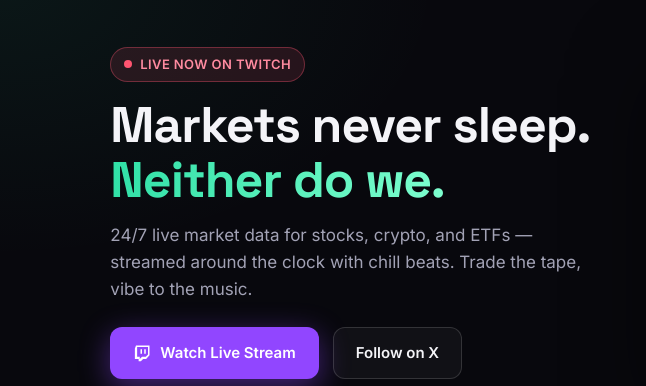
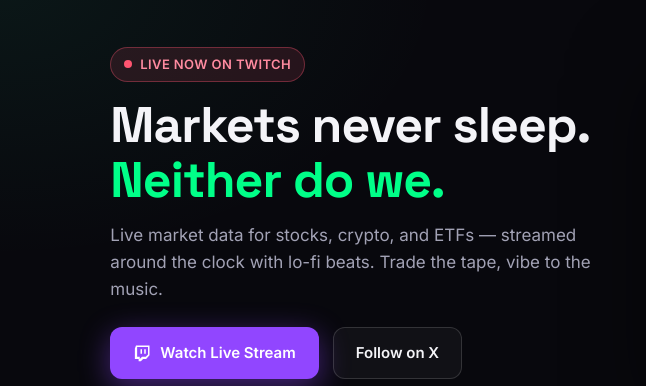
Before and after one commit to InvestorBeats/investorbeats.github.io, a plain HTML site: page index.html in a window 1280 px wide. Shown: the part 216-602 px from the top of the page, 0-646 px from the left. Drawn offline with Linux system fonts and the light colour scheme.

Commit message:
Add files via upload

```diff
--- a/index.html
+++ b/index.html
@@ -95,7 +95,7 @@
   .hero-grid{display:grid;grid-template-columns:1fr 1.05fr;gap:48px;align-items:center}
   @media(max-width:940px){.hero{min-height:0;padding:34px 0}.hero-grid{grid-template-columns:1fr;gap:30px}}
   .hero h1{font-size:clamp(32px,4.6vw,50px);font-weight:700;margin:16px 0 14px}
-  .hero h1 .grad{background:linear-gradient(100deg,#2fe0a6,#7effcf);-webkit-background-clip:text;background-clip:text;-webkit-text-fill-color:transparent}
+  .hero h1 .grad{background:linear-gradient(100deg,#00ff88,#00ff88);-webkit-background-clip:text;background-clip:text;-webkit-text-fill-color:transparent}
   .hero p.sub{font-size:17px;color:var(--muted);max-width:46ch;margin-bottom:24px}
   .hero-cta{display:flex;gap:14px;flex-wrap:wrap}
   .hero-tags{display:flex;gap:12px;margin-top:34px;flex-wrap:wrap}
@@ -214,7 +214,7 @@
     <div>
       <span class="live-badge"><span class="pulse"></span>LIVE NOW ON TWITCH</span>
       <h1>Markets never sleep.<br><span class="grad">Neither do we.</span></h1>
-      <p class="sub">24/7 live market data for stocks, crypto, and ETFs — streamed around the clock with chill beats. Trade the tape, vibe to the music.</p>
+      <p class="sub">Live market data for stocks, crypto, and ETFs — streamed around the clock with lo-fi beats. Trade the tape, vibe to the music.</p>
       <div class="hero-cta">
         <a class="btn btn-primary" href="https://www.twitch.tv/investorbeats" target="_blank" rel="noopener">
           <svg viewBox="0 0 24 24"><path d="M4 2 2.5 6v14h5v3h3l3-3h4L22 15V2H4Zm16 12-3 3h-5l-3 3v-3H5.5V4H20v10Z"/><path d="M15 7h2v6h-2zM10 7h2v6h-2z"/></svg>
```
